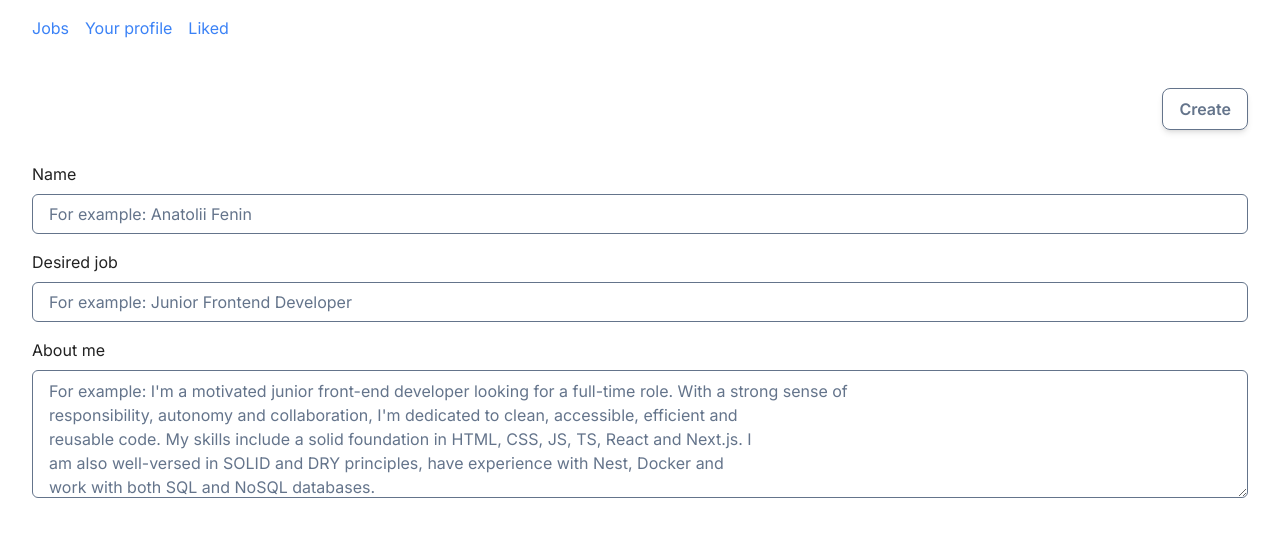
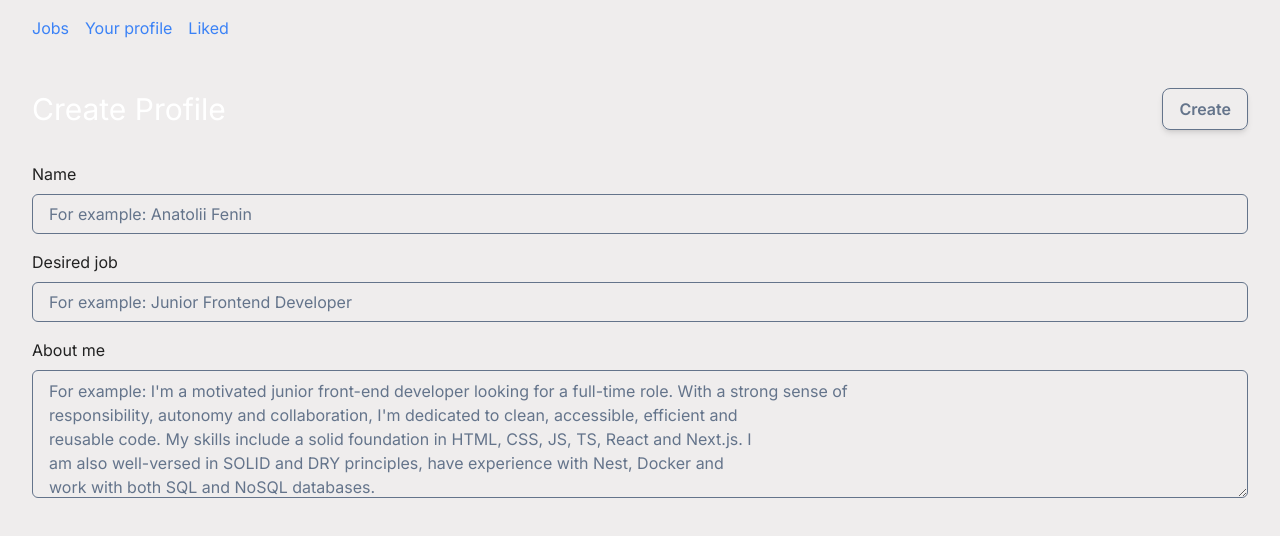
Before and after one commit to feninTolia/iteam-react-test-task__fenin, a Next.js app: page /profile in a window 1280 px wide. Shown: the top 536 px of the page. Built offline with nearby package versions, Linux system fonts and the light colour scheme.

Commit message:
fix light theme

```diff
--- a/app/globals.css
+++ b/app/globals.css
@@ -4,7 +4,7 @@
 
 :root {
   --foreground-rgb: 34, 34, 34;
-  --background-clr: #fff;
+  --background-clr: #efeded;
   --navbar-height: 70px;
 }
 
--- a/app/profile/page.tsx
+++ b/app/profile/page.tsx
@@ -1,8 +1,6 @@
 import { ProfilePage } from '@/pagesContent/ProfilePage';
 
-type Props = {};
-
-const Profile = (props: Props) => {
+const Profile = () => {
   return <ProfilePage />;
 };
 
```
